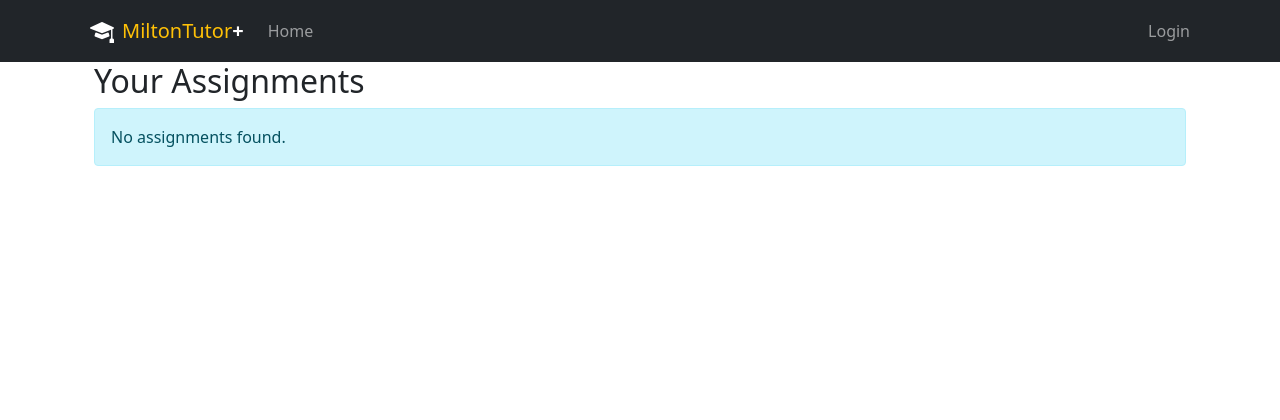
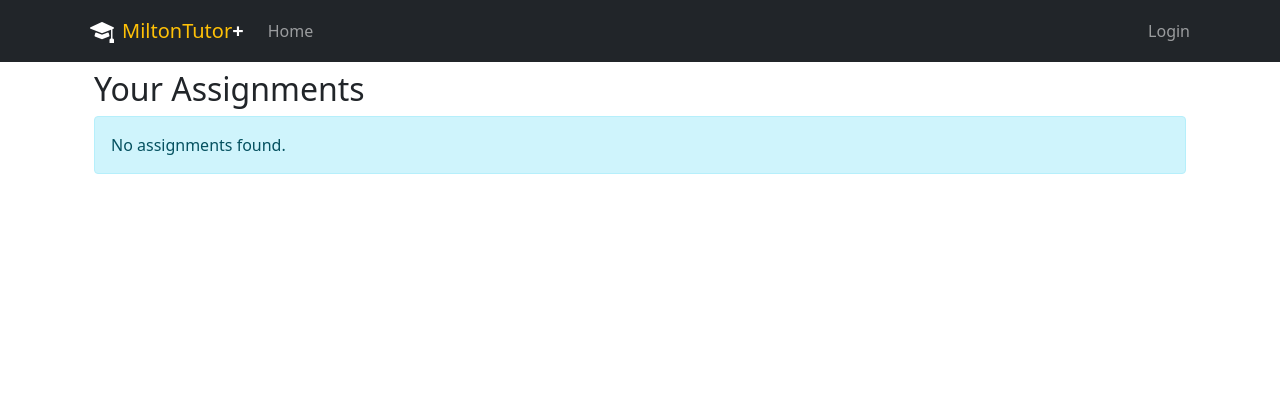
Before and after one commit to Kummirai/school, a Python web app: template templates/assignments/list.html in a window 1280 px wide. Shown: the top 420 px of the page. Run offline with Jinja, Linux system fonts and the light colour scheme; the template is opened without the code that fills it, so the values that code supplies are empty.

Commit message:
Add margin to assignments header for improved spacing

```diff
--- a/templates/assignments/list.html
+++ b/templates/assignments/list.html
@@ -2,7 +2,7 @@
 
 {% block content %}
 <div class="container">
-    <h2>Your Assignments</h2>
+    <h2 class="my-2">Your Assignments</h2>
 
     {% if assignments %}
     <div class="row">
```
